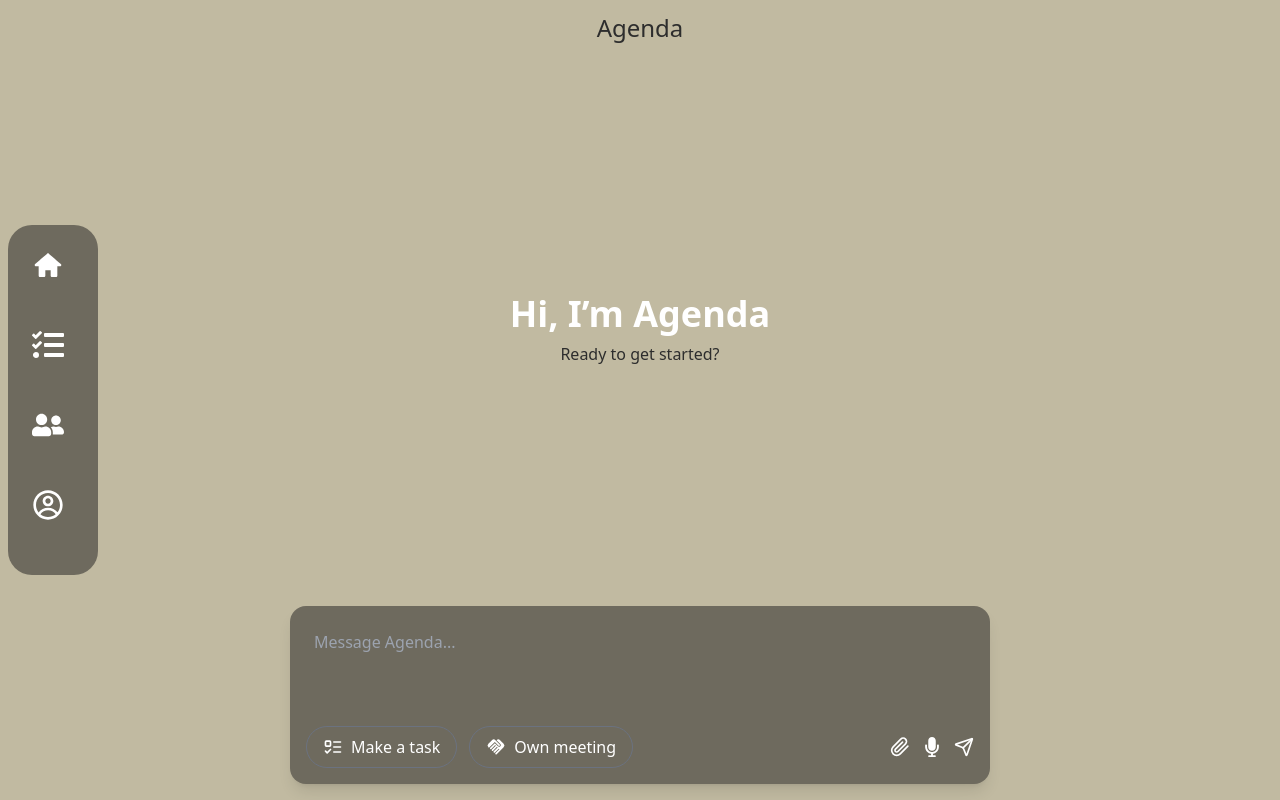
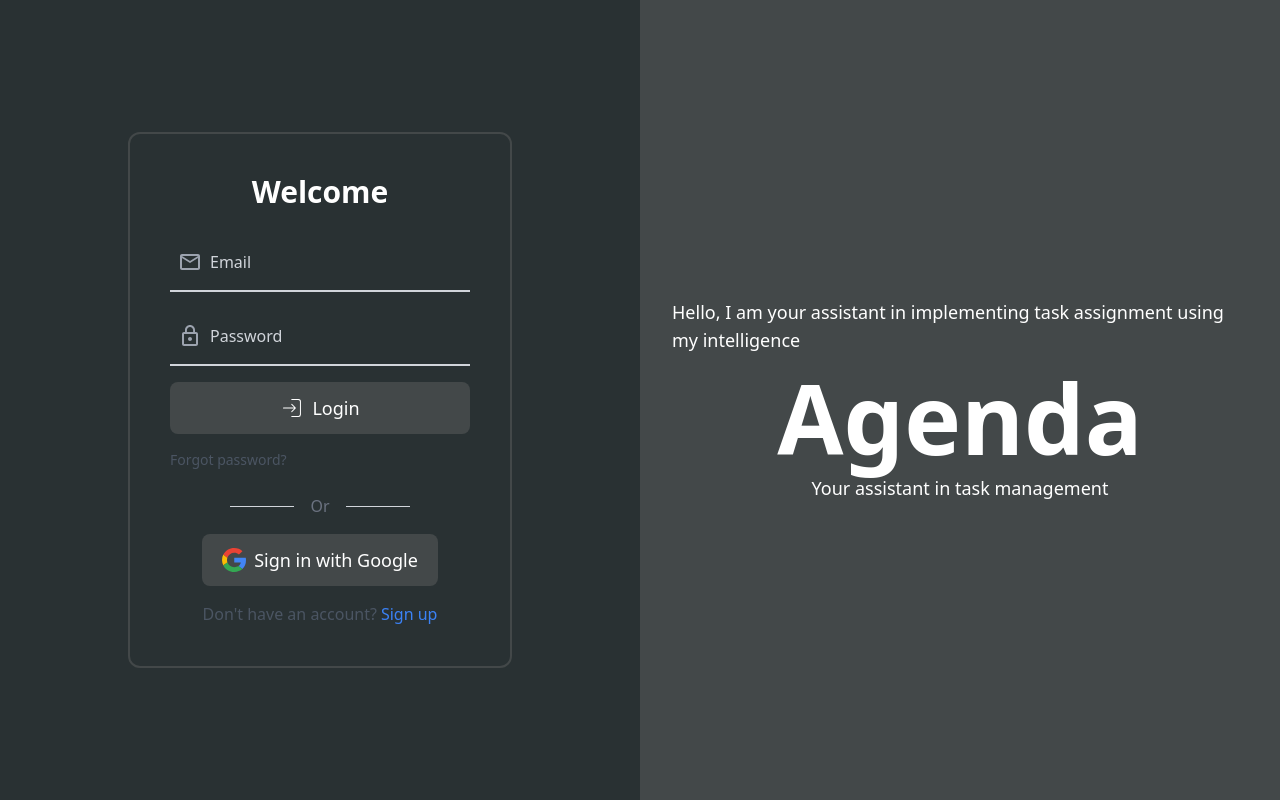
Before and after one commit to foxnaim/Agenda-client-, a Next.js app: page / in a window 1280 px wide. Built offline with nearby package versions, Linux system fonts and the light colour scheme.

Commit message:
modified:   src/app/components/AI/AI.tsx 	modified:   src/app/components/tasks/TaskMenu/page.tsx 	modified:   src/app/globals.css 	modified:   src/app/page.tsx 	modified:   tailwind.config.ts

```diff
--- a/src/app/components/AI/AI.tsx
+++ b/src/app/components/AI/AI.tsx
@@ -13,7 +13,7 @@ const AI = (props: Props) => {
       <div className="w-full max-w-[700px] bg-dop p-4 rounded-2xl flex flex-col shadow-lg">
         {/* Текстовое поле */}
         <textarea
-          className="w-full bg-transparent text-white resize-none outline-none placeholder-gray-400 p-2"
+          className="w-full bg-transparent text-white resize-none outline-none placeholder-dopHover p-2"
           placeholder="Message Agenda..."
           rows={3}
         />
@@ -22,11 +22,11 @@ const AI = (props: Props) => {
         <div className="mt-4 flex justify-between items-center">
           {/* Кнопки действий */}
           <div className="flex gap-2 sm:gap-3">
-            <button className="flex items-center gap-2 text-white border border-gray-500 px-3 py-2 sm:px-4 sm:py-2 rounded-3xl hover:bg-gray-700 transition">
+            <button className="flex items-center gap-2 text-white border border-dopHover px-3 py-2 sm:px-4 sm:py-2 rounded-3xl hover:bg-gray-700 transition">
               <LuListTodo className="text-xl" />
               <span className="hidden sm:inline">Make a task</span>
             </button>
-            <button className="flex items-center gap-2 text-white border border-gray-500 px-3 py-2 sm:px-4 sm:py-2 rounded-3xl hover:bg-gray-700 transition">
+            <button className="flex items-center gap-2 text-white border border-dopHover px-3 py-2 sm:px-4 sm:py-2 rounded-3xl hover:bg-gray-700 transition">
               <MdHandshake className="text-xl" />
               <span className="hidden sm:inline">Own meeting</span>
             </button>
--- a/src/app/components/tasks/TaskMenu/page.tsx
+++ b/src/app/components/tasks/TaskMenu/page.tsx
@@ -120,7 +120,7 @@ export default function AgendaTask() {
           ))}
 
           <button
-            className="w-40 h-40 border-2 border-[#897F68] rounded-xl flex items-center justify-center hover:bg-[#9C92781A] transition"
+            className="w-40 h-40 border-2 border-dopHover rounded-xl flex items-center justify-center hover:bg-[#9C92781A] transition"
             onClick={() => setIsModalOpen(true)}
           >
             <Plus size={40} color="#897F68" />
--- a/src/app/globals.css
+++ b/src/app/globals.css
@@ -3,8 +3,8 @@
 @tailwind utilities;
 
 :root {
-  --bgop: #C1BAA1;
-  --dop: #88816A;
+  --bgop: #293133;
+  --dop: #2ECC71;
   --dark: #2D2D2D;
   --light: #F5F5F5;
 }
--- a/src/app/page.tsx
+++ b/src/app/page.tsx
@@ -1,17 +1,10 @@
 import React from 'react'
 import Chat from './pages/Chat/page'
-
-
-
-
-
-
-
-
+import Login from './pages/login/[id]/page'
 const page = () => {
   return (
     <React.Fragment>
-     <Chat/>
+     <Login/>
     </React.Fragment>
   )
 }
--- a/tailwind.config.ts
+++ b/tailwind.config.ts
@@ -9,9 +9,9 @@ export default {
   theme: {
     extend: {
       colors: {
-        bgop: "rgb(193, 186, 161)",
-        dopHover: "rgb(136, 129, 106)",
-        dop: "rgb(110, 106, 94)",
+        bgop: "#293133",
+        dopHover: "rgb(145, 153, 148) ",
+        dop: "rgb(67, 72, 73)",
         light: "rgb(245, 245, 245)",
         dark: "rgb(45, 45, 45)",
       },
```
